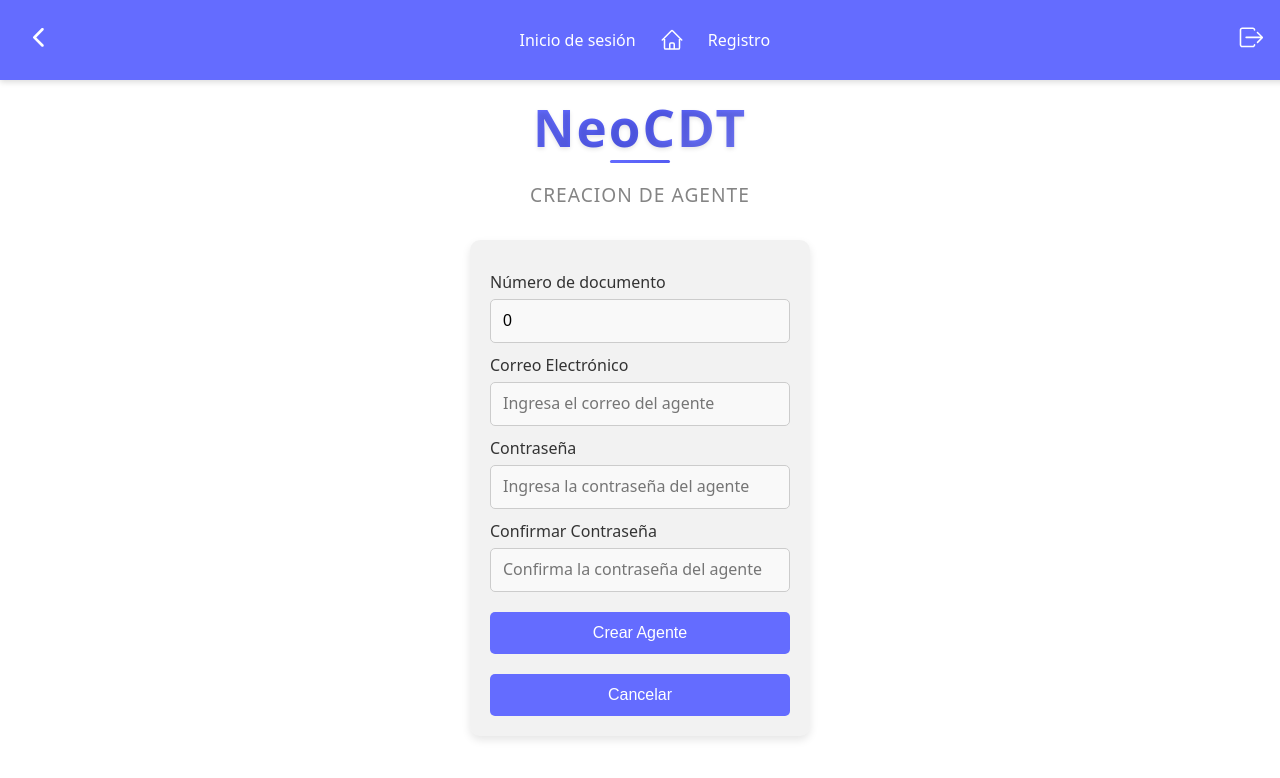
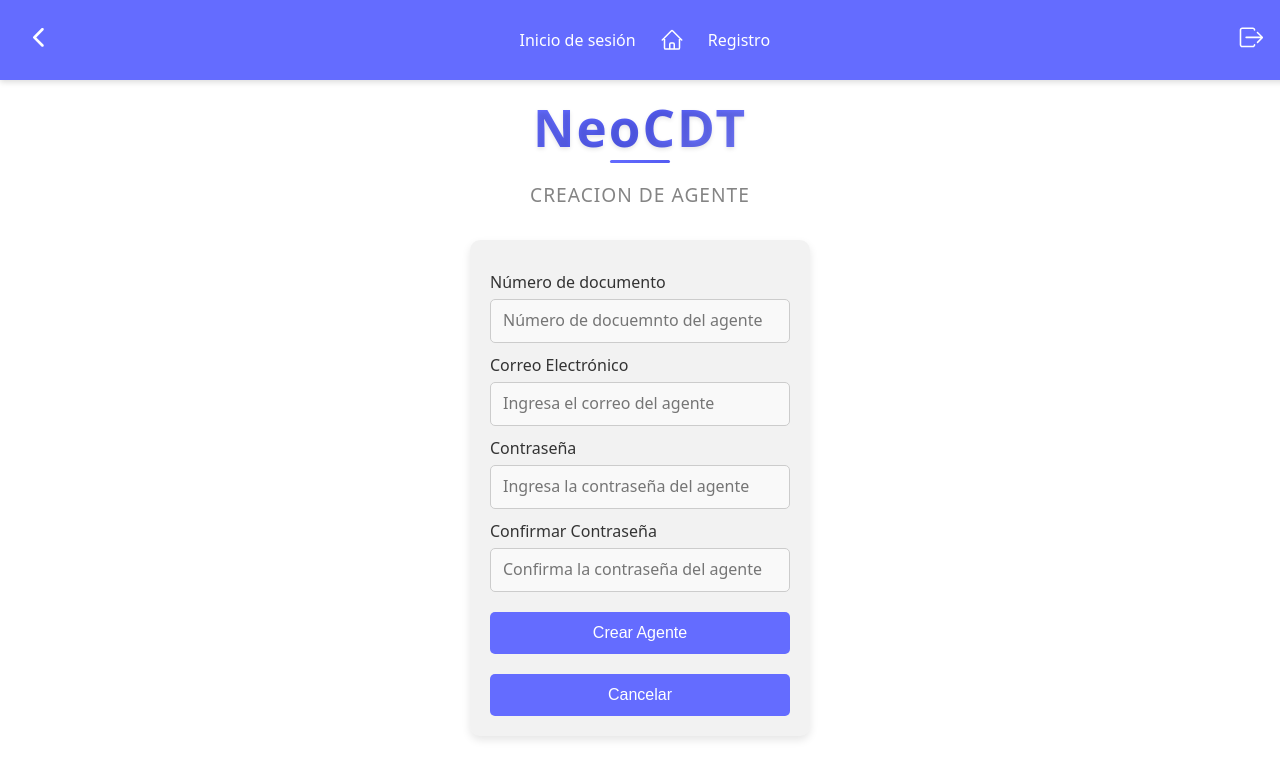
Before and after one commit to AlejandroH29/Engineering2_project_NeoCDT, a React (Vite) app in the folder front_end/: page /create-agent in a window 1280 px wide. Shown: the top 778 px of the page. Built offline with nearby package versions, Linux system fonts and the light colour scheme.

Commit message:
Creacion agente

```diff
--- a/front_end/src/pages/CreateAgent.jsx
+++ b/front_end/src/pages/CreateAgent.jsx
@@ -6,7 +6,7 @@ import axios from "axios";
 
 export const CreateAgent = () => {
 
-    const [agentData, setAgentData] = useState({numId: 0, email: "", password: "", confirmPassword: ""});
+    const [agentData, setAgentData] = useState({numId: "", email: "", password: "", confirmPassword: ""});
     const [wrongFormatPopup, setWrongFormatPopup] = useState(false);
     const [unequalPasswordPopup, setUnequalPasswordPopup] = useState(false);
     const [cancelPopup, setCancelPopup] = useState(false);
@@ -64,7 +64,7 @@ export const CreateAgent = () => {
             <form className="form">
                 <label htmlFor="email">Número de documento</label>
                 <input
-                type="number"
+                type="text"
                 placeholder='Número de docuemnto del agente'
                 name='numId'
                 value={agentData.numId}
```
